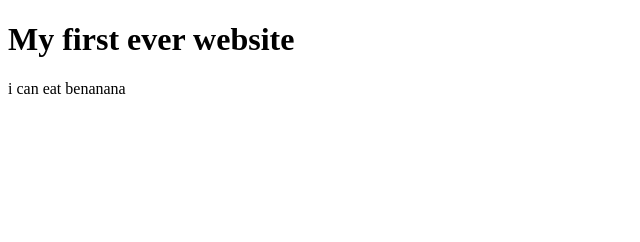
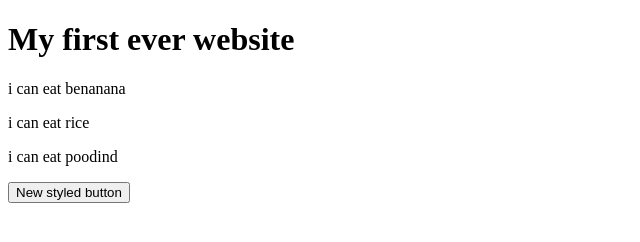
Before and after one commit to farabi351/My-first-website, a plain HTML site: page index.html in a window 1280 px wide. Shown: the whole page, without its empty margins (0-640 px from the left). Drawn offline with Linux system fonts and the light colour scheme.

Commit message:
button added

```diff
--- a/index.html
+++ b/index.html
@@ -9,5 +9,8 @@
 
     <h1>My first ever website</h1>
     <p>i can eat benanana</p>
+    <p>i can eat rice</p>
+    <p>i can eat poodind</p>
+    <button>New styled button</button>
 </body>
 </html>
```
